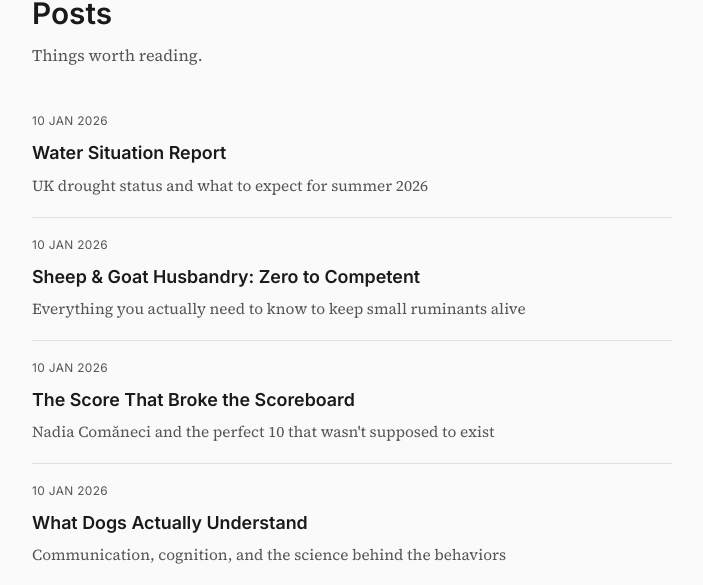
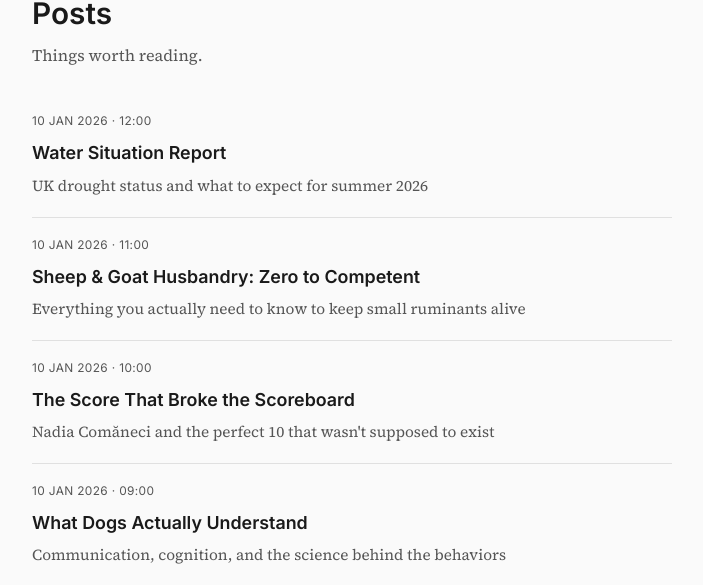
Before and after one commit to aitrmna/posts, a Jekyll site: the page built from index.md, in a window 1280 px wide. Shown: the part 118-703 px from the top of the page, without its empty margins (288-991 px from the left). Built offline with Jekyll 4.4.1, drawn with Linux system fonts in a browser that asks for light colours.

Commit message:
Add times to posts for proper ordering

```diff
--- a/_documents/dog-cognition.md
+++ b/_documents/dog-cognition.md
@@ -1,7 +1,7 @@
 ---
 title: What Dogs Actually Understand
 description: Communication, cognition, and the science behind the behaviors
-date: 2026-01-10
+date: 2026-01-10 09:00
 ---
 
 Dogs communicate constantly. Most owners misread the signals or attribute human reasoning where instinct operates. Here's what the research actually shows.
--- a/_documents/nadia-comaneci.md
+++ b/_documents/nadia-comaneci.md
@@ -1,7 +1,7 @@
 ---
 title: The Score That Broke the Scoreboard
 description: Nadia Comăneci and the perfect 10 that wasn't supposed to exist
-date: 2026-01-10
+date: 2026-01-10 10:00
 ---
 
 On July 18, 1976, a 14-year-old Romanian girl did something so unprecedented that the technology literally couldn't process it.
--- a/_documents/sheep-goat-husbandry.md
+++ b/_documents/sheep-goat-husbandry.md
@@ -1,7 +1,7 @@
 ---
 title: "Sheep & Goat Husbandry: Zero to Competent"
 description: Everything you actually need to know to keep small ruminants alive
-date: 2026-01-10
+date: 2026-01-10 11:00
 ---
 
 ## The Core Reality
--- a/_documents/water-situation-jan-2026.md
+++ b/_documents/water-situation-jan-2026.md
@@ -1,7 +1,7 @@
 ---
 title: "Water Situation Report"
 description: UK drought status and what to expect for summer 2026
-date: 2026-01-10
+date: 2026-01-10 12:00
 ---
 
 ## The Big Picture
--- a/index.md
+++ b/index.md
@@ -10,7 +10,7 @@ title: Home
 {% assign sorted = site.documents | sort: 'date' | reverse %}
 {% for doc in sorted %}
   <a href="{{ doc.url | relative_url }}" style="display: block; text-decoration: none; color: inherit; padding: 1rem 0; border-bottom: 1px solid var(--border);">
-    {% if doc.date %}<time style="font-family: Inter, sans-serif; font-size: 0.7rem; color: var(--muted); display: block; margin-bottom: 0.3rem; text-transform: uppercase; letter-spacing: 0.03em;">{{ doc.date | date: "%d %b %Y" }}</time>{% endif %}
+    {% if doc.date %}<time style="font-family: Inter, sans-serif; font-size: 0.7rem; color: var(--muted); display: block; margin-bottom: 0.3rem; text-transform: uppercase; letter-spacing: 0.03em;">{{ doc.date | date: "%d %b %Y · %H:%M" }}</time>{% endif %}
     <strong style="font-family: Inter, sans-serif; font-size: 1.05rem; color: var(--text); display: block;">{{ doc.title }}</strong>
     {% if doc.description %}<span style="color: var(--muted); font-size: 0.9rem; display: block; margin-top: 0.25rem;">{{ doc.description }}</span>{% endif %}
   </a>
```
